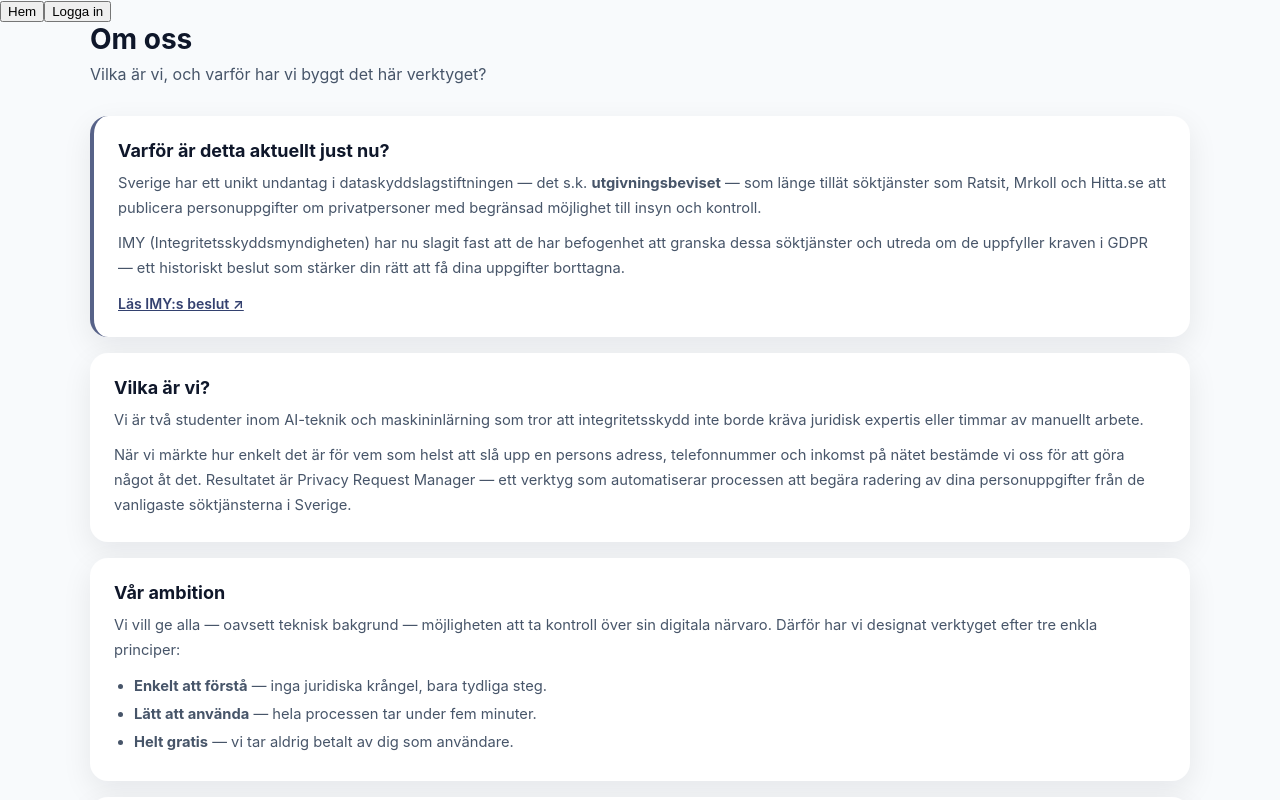
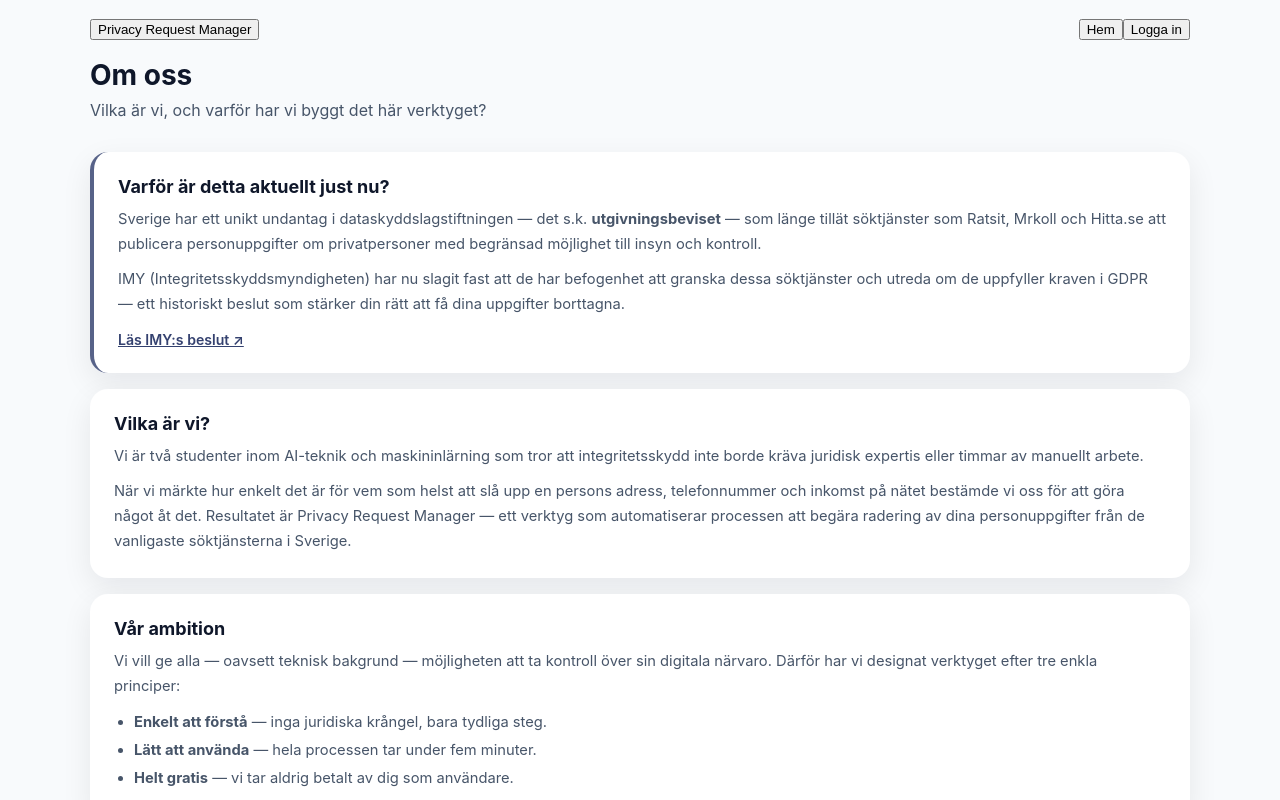
Before and after one commit to Lullow/privacy-request-manager, a React (Vite) app in the folder frontend/: page /om-oss in a window 1280 px wide. Shown: the top 800 px of the page. Built offline with nearby package versions, Linux system fonts and the light colour scheme.

Commit message:
feat(topbar): add navigation layout with active links

```diff
--- a/frontend/src/components/TopBar.jsx
+++ b/frontend/src/components/TopBar.jsx
@@ -1,29 +1,41 @@
-import { useNavigate } from "react-router-dom";
+import { useNavigate, useLocation } from "react-router-dom";
 import { useAuth } from "../context/useAuth";
-
-
 export default function TopBar() {
     const { isAuthenticated, logout } = useAuth();
     const navigate = useNavigate();
+    const location = useLocation();
 
     function handleLogout() {
         logout();
         navigate("/");
     }
 
+    function navClass(path) {
+        return location.pathname === path ? "topbar-nav-link active" : "topbar-nav-link";
+    }
+
     return (
-        <div>
-            <button onClick={() => navigate("/")}>Hem</button>
+        <header className="topbar-header">
+            <div className="topbar">
+                <button className="topbar-brand" onClick={() => navigate("/")}>
+                    <span className="brand-dot" />
+                    Privacy Request Manager
+                </button>
 
-            { isAuthenticated ? (
-                <>
-                    <button onClick={() => navigate("/create-request")}>Skapa begäran</button>
-                    <button onClick={() => navigate("/dashboard")}>Dashboard</button>
-                    <button onClick={handleLogout}>Logga ut</button>
-                </>
-            ) : (
-                <button onClick={() => navigate("/login")}>Logga in</button>
-            )}
-        </div>
+                <nav className="topbar-nav">
+                    <button className={navClass("/")} onClick={() => navigate("/")}>Hem</button>
+
+                    {isAuthenticated ? (
+                        <>
+                            <button className={navClass("/create-request")} onClick={() => navigate("/create-request")}>Skapa begäran</button>
+                            <button className={navClass("/dashboard")} onClick={() => navigate("/dashboard")}>Dashboard</button>
+                            <button className="topbar-nav-link topbar-logout" onClick={handleLogout}>Logga ut</button>
+                        </>
+                    ) : (
+                        <button className={navClass("/login")} onClick={() => navigate("/login")}>Logga in</button>
+                    )}
+                </nav>
+            </div>
+        </header>
     );
 }
```
